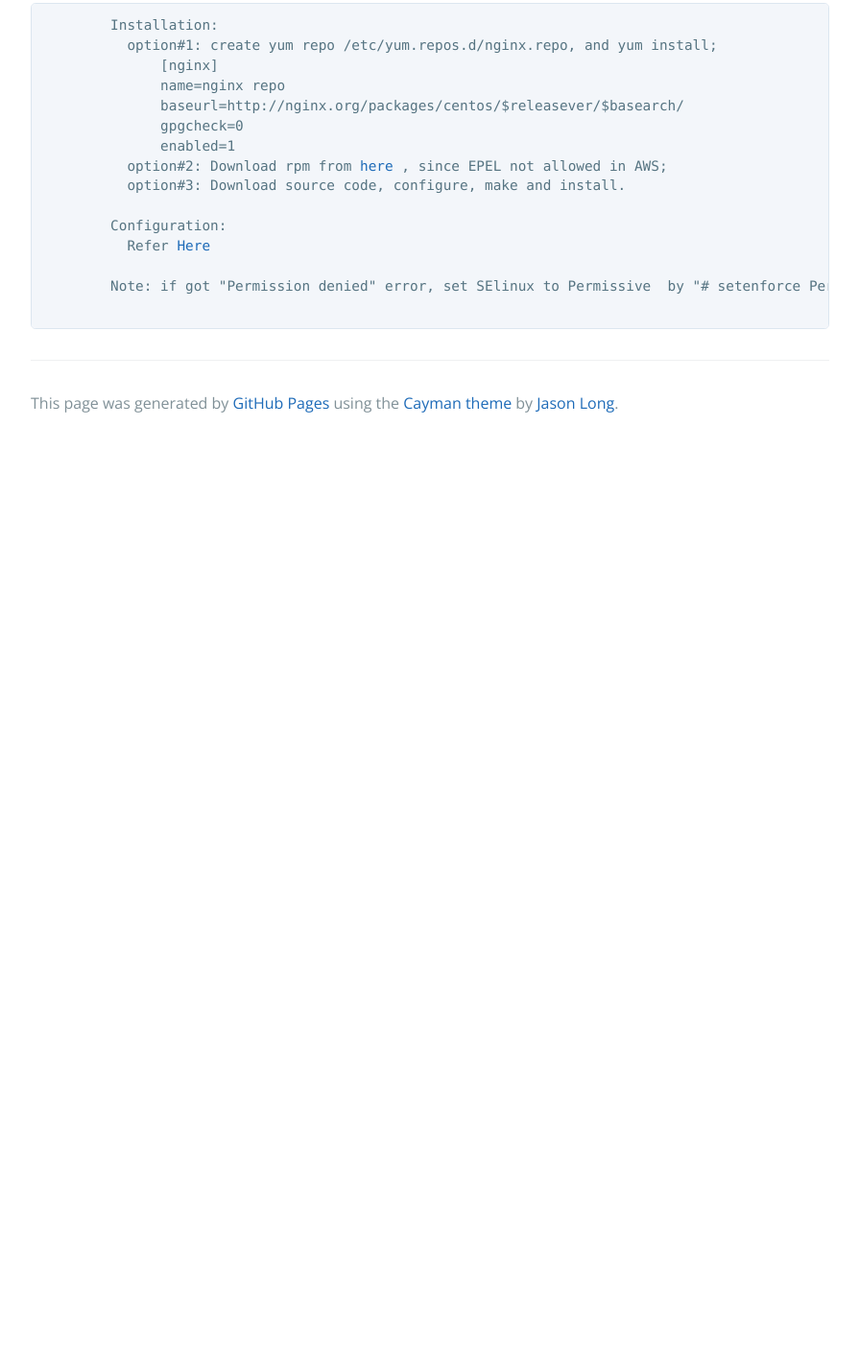
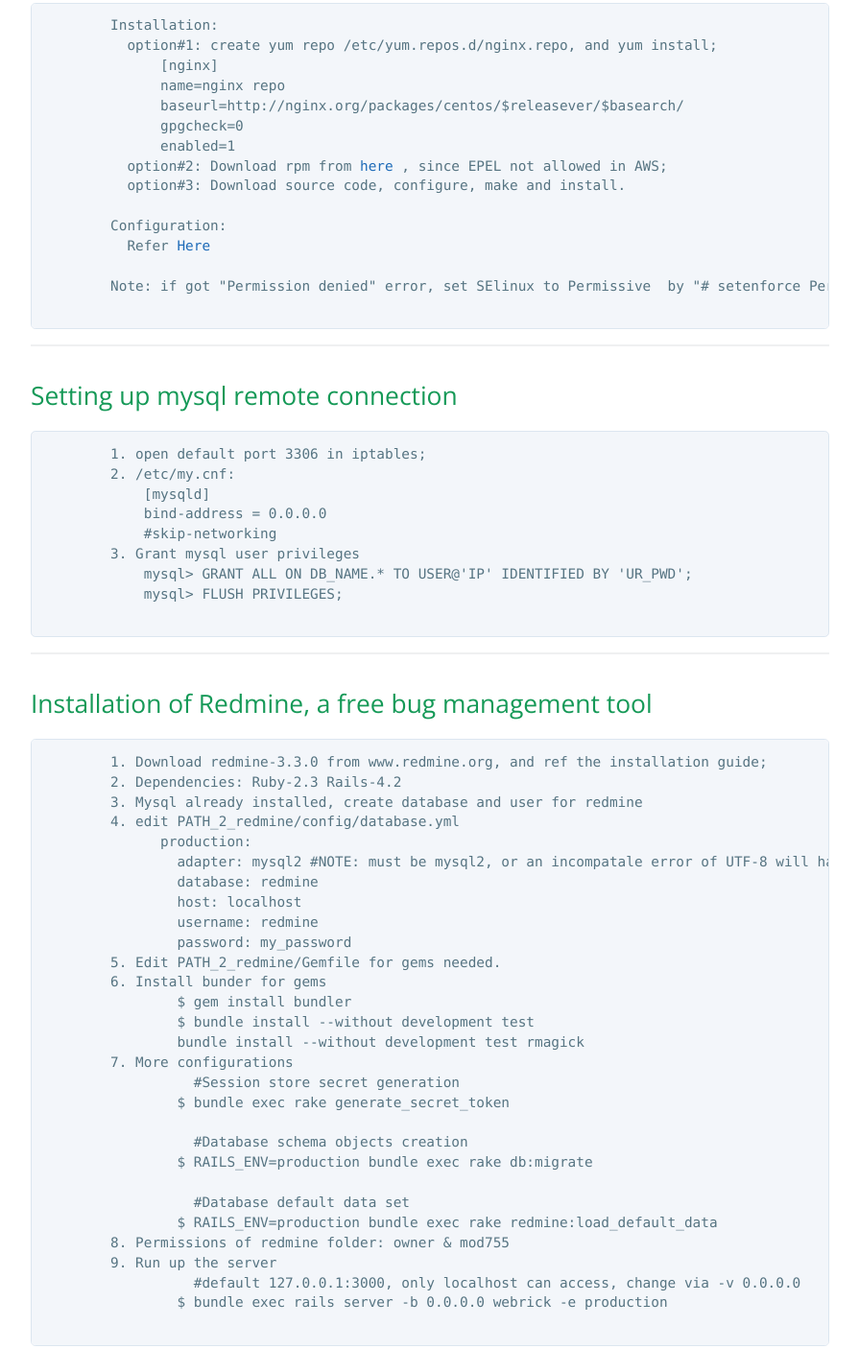
Before and after one commit to cruisehuang/cruisehuang.github.io, a plain HTML site: page index.html in a window 1280 px wide. Shown: the part 6335-7741 px from the top of the page at 96% size, without its empty margins (192-1087 px from the left). Before the commit the page ends 6799 px from the top, so only its background shows below. Drawn offline with nearby package versions, Linux system fonts and the light colour scheme.

Commit message:
update for mysql remote access and redmine

```diff
--- a/index.html
+++ b/index.html
@@ -272,6 +272,52 @@
         Note: if got "Permission denied" error, set SElinux to Permissive  by "# setenforce Permissive"
       </pre>
 
+      <hr/>
+      <h2>Setting up mysql remote connection </h2>
+      <pre>
+        1. open default port 3306 in iptables;
+        2. /etc/my.cnf:
+            [mysqld]
+            bind-address = 0.0.0.0
+            #skip-networking
+        3. Grant mysql user privileges
+            mysql> GRANT ALL ON DB_NAME.* TO USER@'IP' IDENTIFIED BY 'UR_PWD';
+            mysql> FLUSH PRIVILEGES;
+      </pre>
+
+      <hr/>
+      <h2>Installation of Redmine, a free bug management tool</h2>
+      <pre>
+        1. Download redmine-3.3.0 from www.redmine.org, and ref the installation guide;
+        2. Dependencies: Ruby-2.3 Rails-4.2
+        3. Mysql already installed, create database and user for redmine
+        4. edit PATH_2_redmine/config/database.yml
+              production:
+                adapter: mysql2 #NOTE: must be mysql2, or an incompatale error of UTF-8 will happen
+                database: redmine
+                host: localhost
+                username: redmine
+                password: my_password
+        5. Edit PATH_2_redmine/Gemfile for gems needed.
+        6. Install bunder for gems
+                $ gem install bundler
+                $ bundle install --without development test
+                bundle install --without development test rmagick
+        7. More configurations
+                  #Session store secret generation
+                $ bundle exec rake generate_secret_token
+
+                  #Database schema objects creation
+                $ RAILS_ENV=production bundle exec rake db:migrate
+
+                  #Database default data set
+                $ RAILS_ENV=production bundle exec rake redmine:load_default_data
+        8. Permissions of redmine folder: owner & mod755
+        9. Run up the server
+                  #default 127.0.0.1:3000, only localhost can access, change via -v 0.0.0.0
+                $ bundle exec rails server -b 0.0.0.0 webrick -e production
+      </pre>
+
 
 
       <footer class="site-footer">
```
